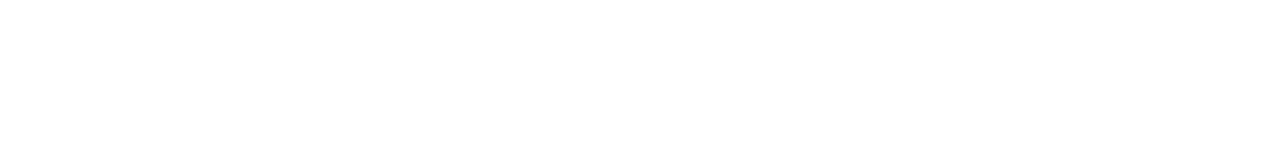
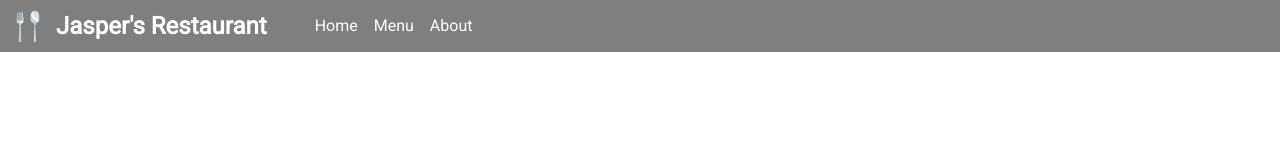
Before and after one commit to jasperket/odin-restaurant, a website built with webpack: page dist/index.html in a window 1280 px wide. Built offline with Linux system fonts and the light colour scheme.

Commit message:
Added nav bar

```diff
--- a/package.json
+++ b/package.json
@@ -22,6 +22,7 @@
   "homepage": "https://github.com/jasperket/odin-restaurant#readme",
   "devDependencies": {
     "css-loader": "^6.8.1",
+    "style-loader": "^3.3.3",
     "webpack": "^5.89.0",
     "webpack-cli": "^5.1.4"
   }
--- a/src/index.js
+++ b/src/index.js
@@ -1 +1,3 @@
+import './reset.css';
+import './style.css';
 console.log("hello");
--- /dev/null
+++ b/src/reset.css
@@ -0,0 +1,34 @@
+/*
+  Josh's Custom CSS Reset
+  https://www.joshwcomeau.com/css/custom-css-reset/
+*/
+*, *::before, *::after {
+    box-sizing: border-box;
+}
+
+* {
+    margin: 0;
+    padding: 0;
+}
+
+body {
+    line-height: 1.5;
+    -webkit-font-smoothing: antialiased;
+}
+
+img, picture, video, canvas, svg {
+    display: block;
+    max-width: 100%;
+}
+
+input, button, textarea, select {
+    font: inherit;
+}
+
+p, h1, h2, h3, h4, h5, h6 {
+    overflow-wrap: break-word;
+}
+
+#root, #__next {
+    isolation: isolate;
+}
--- /dev/null
+++ b/src/style.css
@@ -0,0 +1,40 @@
+body {
+    font-family: 'Roboto', Arial, sans-serif;
+}
+
+header {
+    background-color: black;
+    opacity: 50%;
+    position: fixed;
+    top: 0;
+    width: 100%;
+    padding: 0.5rem 1rem;
+}
+
+nav ul {
+    list-style: none;
+    display: flex;
+    gap: 1rem;
+    align-items: center;
+}
+
+.logo {
+    background: url('./logo.png');
+    background-size: cover;
+    height: 2rem;
+    width: 1.5rem;
+}
+
+nav ul h2 {
+    color: white;
+    margin-right: 2rem;
+}
+
+nav ul li a {
+    text-decoration: none;
+    color: white;
+}
+
+nav ul li a:hover {
+    text-decoration: underline;
+}
--- a/webpack.config.js
+++ b/webpack.config.js
@@ -6,12 +6,17 @@ module.exports = {
     filename: 'main.js',
     path: path.resolve(__dirname, 'dist'),
   },
+  devtool: 'inline-source-map',
   module: {
     rules: [
       {
         test: /\.css$/i,
         use: ["style-loader", "css-loader"],
       },
+      {
+        test: /\.(png|svg|jpg|jpeg|gif)$/i,
+        type: 'asset/resource',
+      },
     ],
   },
 };
```
Also changed, not shown: dist/2bc54a992119fe6a574e.png (added), dist/index.html, dist/main.js, src/logo.png (added), 2 other files.
